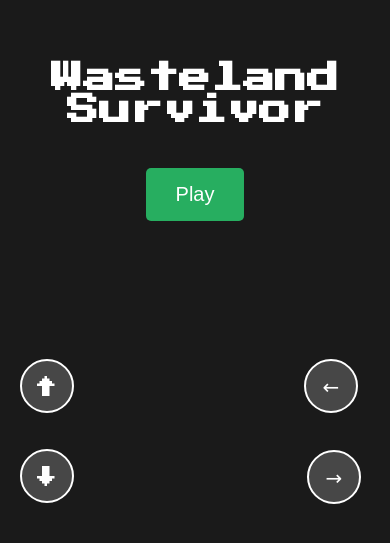
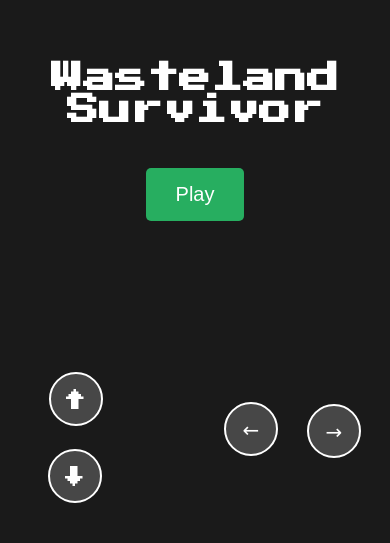
Before and after one commit to DevMireski/game-mobile-desk-nav, a plain HTML site: page index.html in a window 390 px wide. Shown: the part 291-834 px from the top of the page. Drawn offline with nearby package versions, Linux system fonts and the light colour scheme; no server answers.

Commit message:
fix: finish

```diff
--- a/index.html
+++ b/index.html
@@ -124,25 +124,26 @@
 
         div#upBtn {
           position: relative;
-          top: -60px;
+          top: -47px;
+          left: 29px;
         }
 
         div#leftBtn {
           position: relative;
-          left: 215px;
-          top: -60px;
+          left: 135px;
+          top: -17px;
         }
 
         div#downBtn {
           position: relative;
-          left: -138px;
+          left: -110px;
           top: 30px;
         }
 
         div#rightBtn {
           position: relative;
           left: 80px;
-          bottom: -31px;
+          bottom: 15px;
         }
 
       }
```
